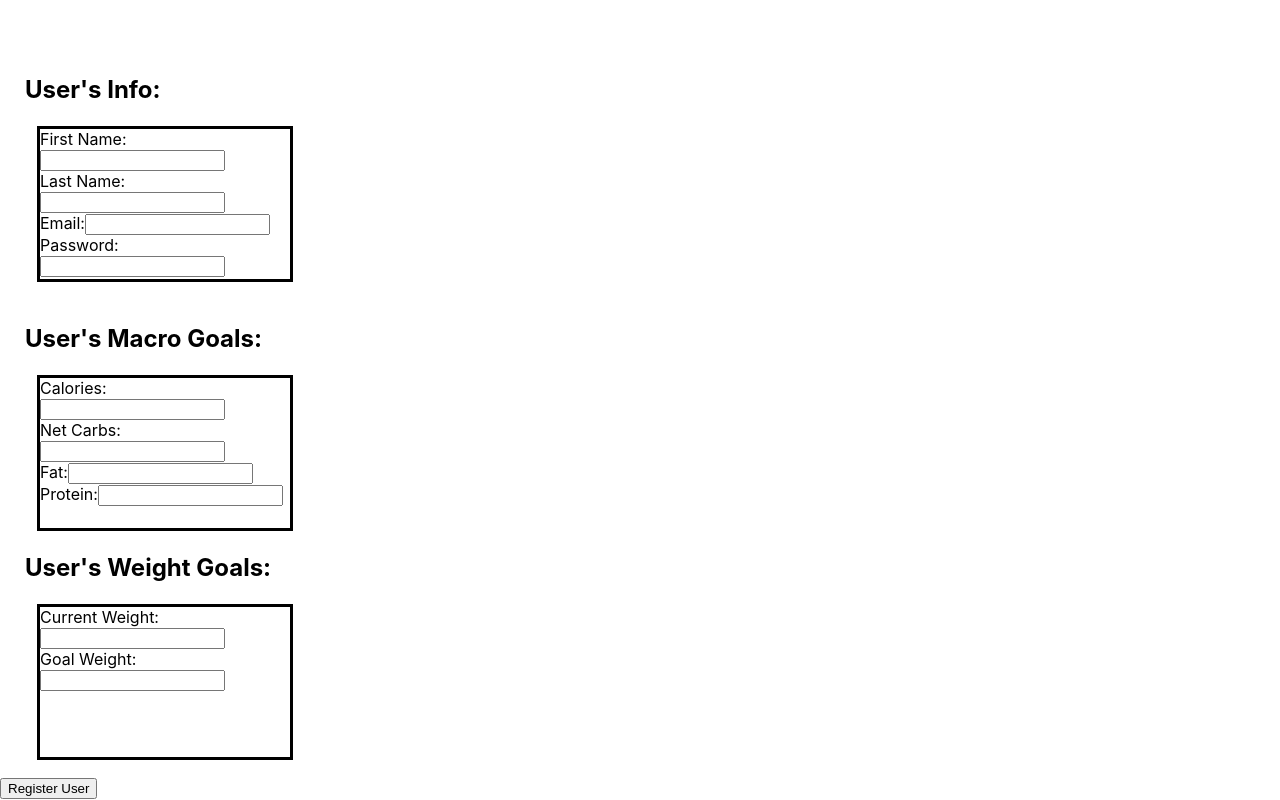
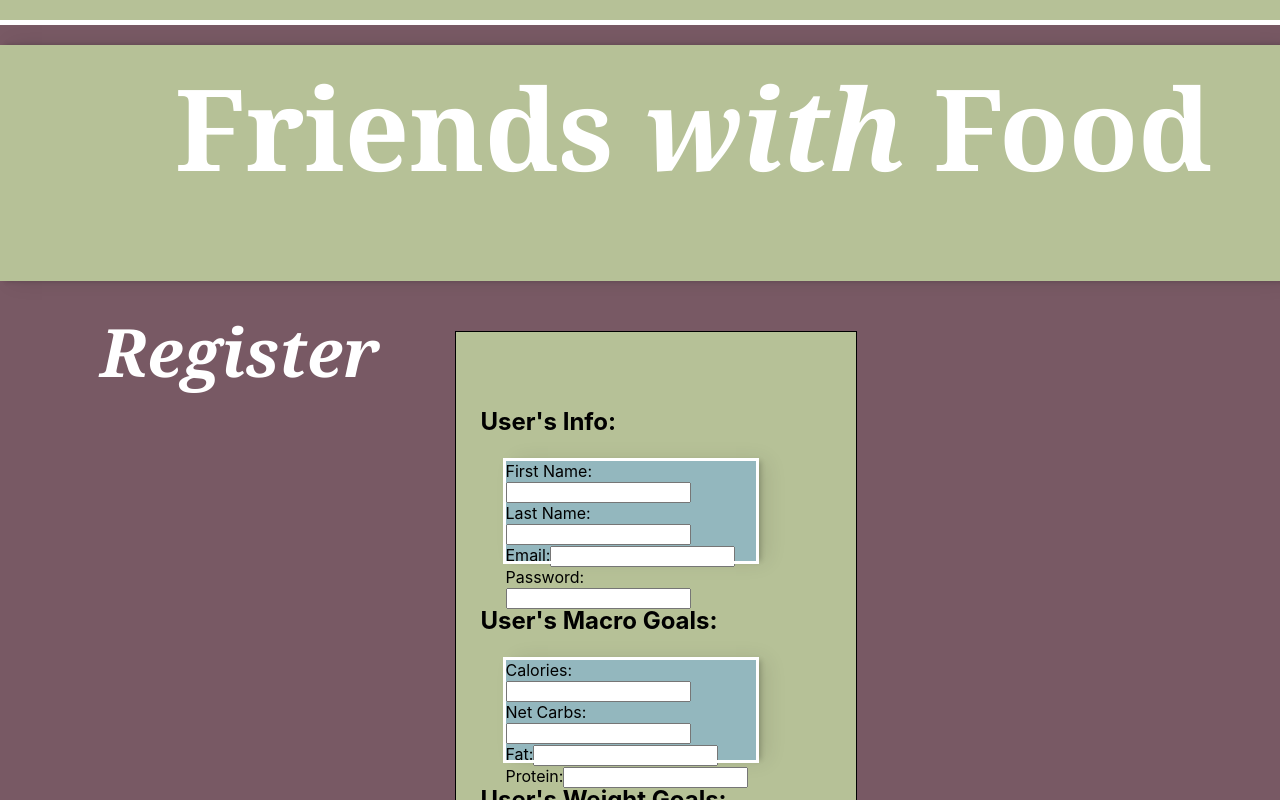
Before and after one commit to als735/foodFriends, a React (Create React App) app: page /register in a window 1280 px wide. Shown: the top 800 px of the page. Built offline with nearby package versions, Linux system fonts and the light colour scheme.

Commit message:
register css

```diff
--- a/src/Components/register/Register.css
+++ b/src/Components/register/Register.css
@@ -1,28 +1,94 @@
+.colorBlock {
+    background-color: #B6C197;
+    width: 100%;
+    height: 20px;
+}
+
+.colorBlock2 {
+    background-color: white;
+    width: 100%;
+    height: 5px;
+}
+
 .registerPage {
     margin: auto;
+    background-color: #785964;
+}
+
+.headerOutline{
+    width: 100%;
+    color: white;
+    margin: auto;
+    padding-bottom: 1px;
+    background-color: #B6C197;
+    box-shadow: 10px 0 20px 0 rgba(0,0,0,.1), 5px 0 5px rgba(0,0,0,.2);
+}
+
+
+#headerReg {
+    font-family: Georgia, Times, 'Times New Roman', serif;
+    font-size: 85pt;
+    margin-left: 175px;
+    margin-top: 20px;
+    padding-top: 5px;
+}
+
+#regTitle {
+    font-family: Georgia, Times, 'Times New Roman', serif;
+    font-size: 50pt;
+    margin-left: 100px;
+    color: white;
+}
+
+.registerMain{
+    display: flex;
+    flex-direction: row;
+}
+
+.outline1 {
+    border: solid 1px black;
+    width: 400px;
+    margin-top: 50px;
+    margin-left: 50px;
+    background-color: #B6C197;
+}
+
+.userInfoTitle{
     padding-top: 50px;
 }
 
-
 .usersInfo {
     /* margin-top:20px;  */
-    height: 150px;
+    height: 100px;
     width: 250px;
-    margin-left: 40px;
+    margin-left: 50px;
     /* padding: 10px;  */
-    outline: 3px solid black;
+    outline: 3px solid white;
+    box-shadow: 10px 0 20px 0 rgba(0,0,0,.1), 5px 0 5px rgba(0,0,0,.2);
+    color: black;
+    background-color: #93B7BE;
 }
 
 .usersMacros {
       /* margin-top:20px;  */
-      height: 150px;
+      height: 100px;
       width: 250px;
-      margin-left: 40px;
+      margin-left: 50px;
       /* padding: 10px;  */
-      outline: 3px solid black;
+      outline: 3px solid white;
       margin-bottom: 20px;
+      box-shadow: 10px 0 20px 0 rgba(0,0,0,.1), 5px 0 5px rgba(0,0,0,.2);
+      color: black;
+      background-color: #93B7BE;
 }
 
 h2 {
     margin: 25px;
 }
+
+.regButton{
+    margin-left: 300px;
+    margi-top: 50px;
+    margin-bottom: 50px;
+    height: 30px;
+}
--- a/src/Components/register/Register.js
+++ b/src/Components/register/Register.js
@@ -60,8 +60,18 @@ class Register extends Component {
     render() {
         return (
             <div className='registerPage'>
+                <div className='colorBlock'></div>
+                <div className='colorBlock2'></div>
+                    <div className='headerOutline'>
+                        <h1 id="headerReg">Friends <i>with</i> Food</h1>
+                    </div>
+                <div className='registerMain'>
                     <div>
-                    <h2>User's Info:</h2>
+                        <h2 id="regTitle"><i>Register</i></h2>
+                    </div>
+                    <div className='outline1'>
+                        <h2 className='userInfoTitle'>User's Info:</h2>
+                        <div className='registrationInfo'>
                             <div className='usersInfo'>
                                 <div>
                                     <label htmlFor="">
@@ -109,6 +119,7 @@ class Register extends Component {
                                 </div>
                             </div>
                             <br/>
+                            <div>
                             <h2>User's Macro Goals:</h2>
                             <div className='usersMacros'>
                                 <div>
@@ -156,6 +167,8 @@ class Register extends Component {
                                     </label>
                                 </div>
                             </div>
+                            </div>
+                            <div>
                             <h2>User's Weight Goals:</h2>
                             <div className='usersMacros'>
                                 <div>
@@ -181,10 +194,13 @@ class Register extends Component {
                                     </label>
                                 </div>
                             </div>
+                            </div>
+                            <label htmlFor="">
+                                <button className='regButton' onClick={this.register}>Register User</button>
+                            </label>
+                        </div>
                         <div>
-                        <label htmlFor="">
-                            <button onClick={this.register}>Register User</button>
-                        </label>
+                        </div>
                     </div>
                 </div>
             </div>
```
Lines whose indentation alone changed are shown as unchanged.
